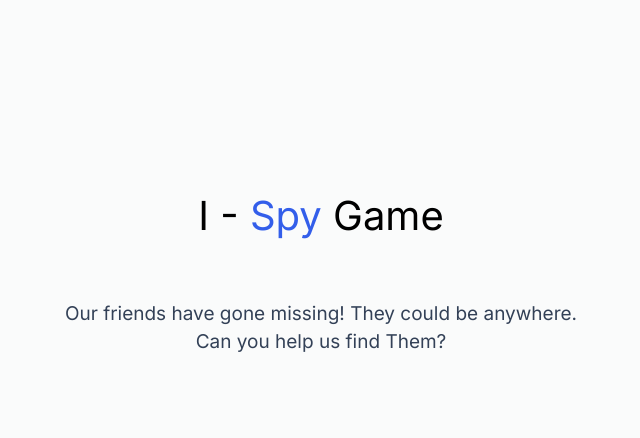
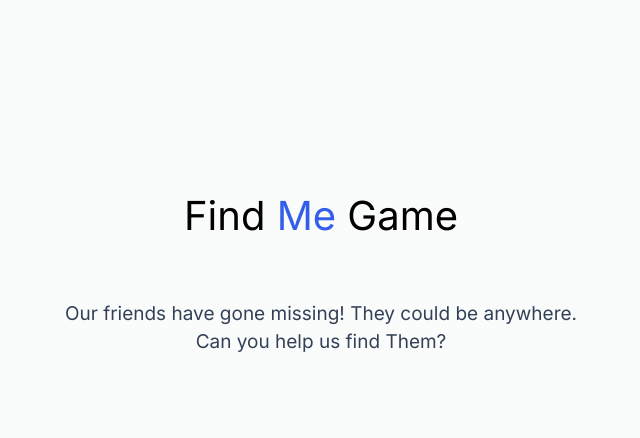
Before and after one commit to rehan-code/Game-Library-Web-App, a PHP site: page /waldo_game/waldo_select.php in a window 1280 px wide. Shown: the part 149-587 px from the top of the page, without its empty margins (327-967 px from the left). Run offline with PHP 8.4, Linux system fonts and the light colour scheme.

Commit message:
Update waldo_select.php

```diff
--- a/html/waldo_game/waldo_select.php
+++ b/html/waldo_game/waldo_select.php
@@ -17,7 +17,7 @@
     <section class="container">
         <div class="grid-item-1-center">
             <h1 class="main-heading">
-                I - <span> Spy </span> Game
+                Find <span> Me </span> Game
             </h1>
             <p class="info-text">
                 Our friends have gone missing! They could be anywhere.
```
